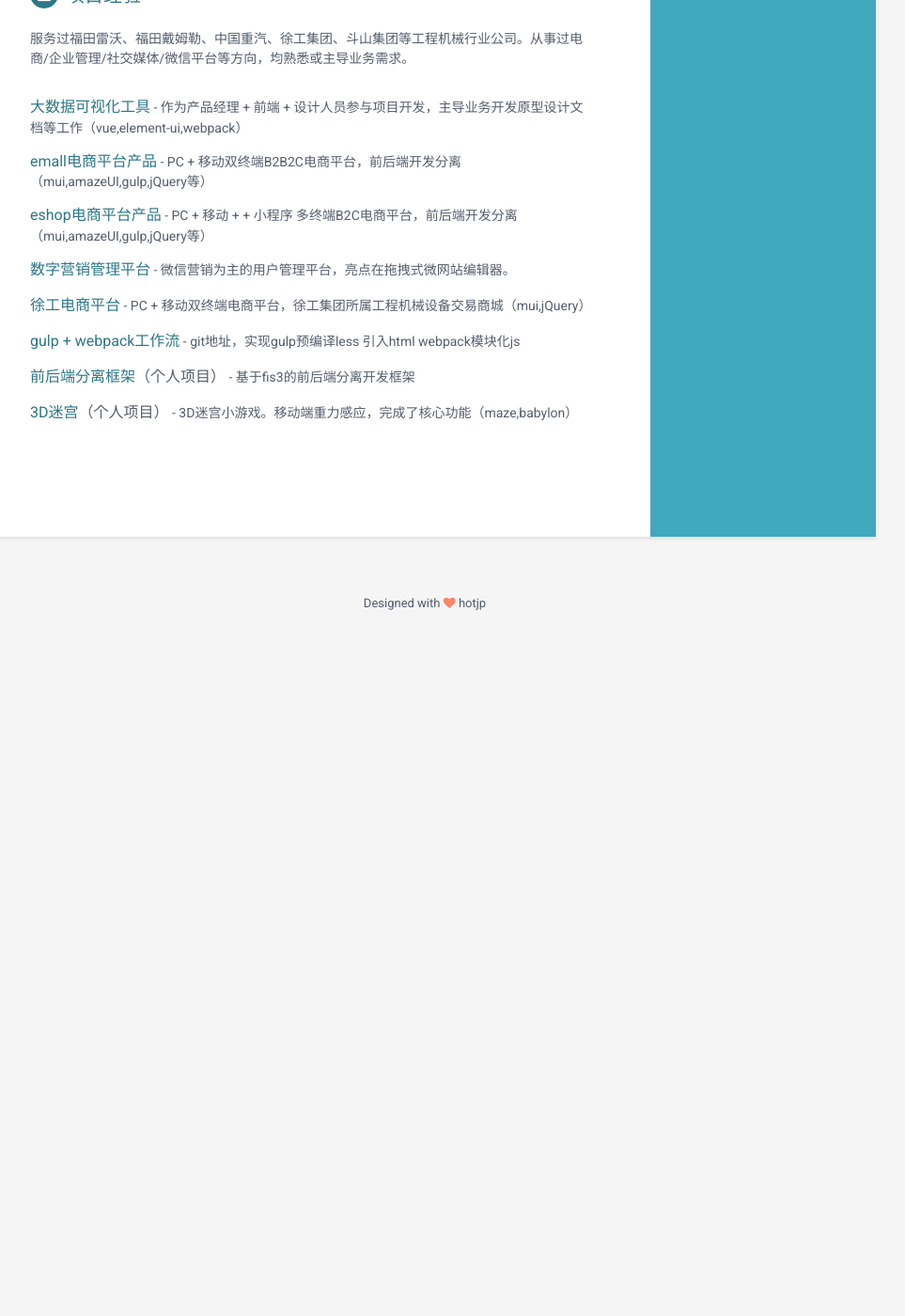
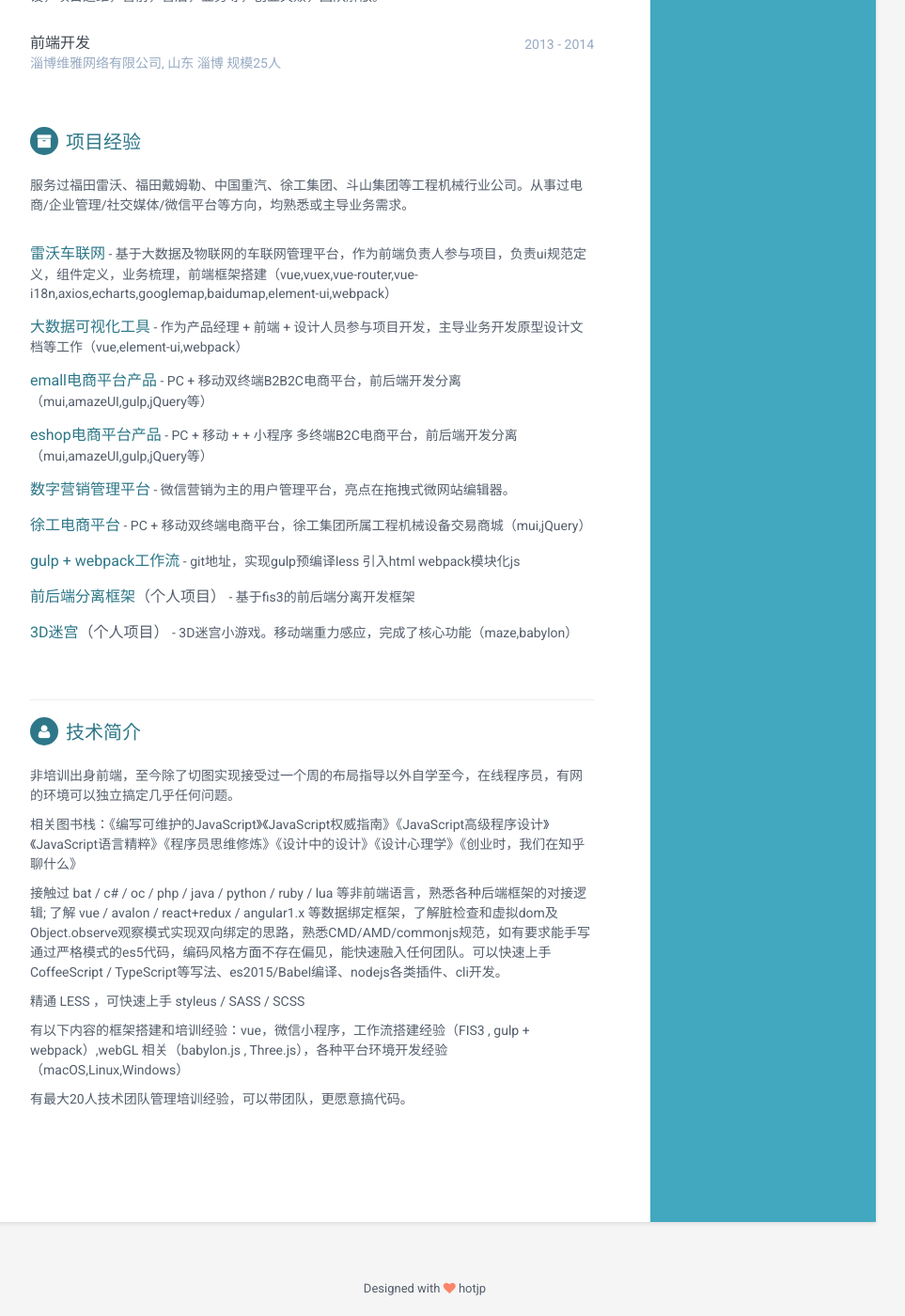
Before and after one commit to hotjp/introduce, a Jekyll site: the page built from index.html, in a window 1280 px wide and 1400 px high, scrolled down 974 px. Shown: the whole window at 94% size, without its empty margins (188-1151 px from the left). Built offline with Jekyll 4.4.1, drawn with Linux system fonts in a browser that asks for light colours; before the commit the page ends 1686 px from its top, so only the background shows below that; some of the changed text lies outside the part shown.

Commit message:
edit page

```diff
--- a/_includes/experience.html
+++ b/_includes/experience.html
@@ -10,8 +10,8 @@
                         <div class="company">山东捷瑞数字科技股份有限公司, 山东 烟台 规模450人</div>
                     </div><!--//meta-->
                     <div class="details">
-                        <!-- <p>提升团队技能水平，定期组织培训，建立前端考核提升制度，定义前端工作职能，组织前端招聘，负责项目前端报价，工时核算，保持前端团队稳定</p>
-                        <p>定义开发框架，主导产品研发，提供多终端解决方案，处理混合app的H5部分，主导电商相关软件开发，推动并实现公司业务开发的前后端分离</p> -->
+                        <p>提升团队技能水平，定期组织培训，建立前端考核提升制度，定义前端工作职能，组织前端招聘，负责项目前端报价，工时核算，保持前端团队稳定</p>
+                        <p>定义开发框架，主导产品研发，提供多终端解决方案，处理混合app的H5部分，主导电商相关软件开发，推动并实现公司业务开发的前后端分离</p>
                     </div><!--//details-->
                 </div><!--//item-->
 
@@ -24,7 +24,7 @@
                         <div class="company">广州维极科技有限公司, 广州 天河 规模60人</div>
                     </div><!--//meta-->
                     <div class="details">
-                        <!-- <p>创业公司，期间占有10%股份，初创（五人）之一，负责产品研发，体验提升，技术培训，团队建设，项目运维，售前，售后，业务等，创业失败，团队解散。</p>   -->
+                        <p>创业公司，期间占有10%股份，初创（五人）之一，负责产品研发，体验提升，技术培训，团队建设，项目运维，售前，售后，业务等，创业失败，团队解散。</p>
 
                     </div><!--//details-->
                 </div><!--//item-->
--- a/_includes/projects.html
+++ b/_includes/projects.html
@@ -3,6 +3,9 @@
                 <div class="intro">
                     <p>服务过福田雷沃、福田戴姆勒、中国重汽、徐工集团、斗山集团等工程机械行业公司。从事过电商/企业管理/社交媒体/微信平台等方向，均熟悉或主导业务需求。</p>
                 </div><!--//intro-->
+                <div class="item">
+                    <span class="project-title"><a href="#">雷沃车联网</a></span> - <span class="project-tagline">基于大数据及物联网的车联网管理平台，作为前端负责人参与项目，负责ui规范定义，组件定义，业务梳理，前端框架搭建（vue,vuex,vue-router,vue-i18n,axios,echarts,googlemap,baidumap,element-ui,webpack）</span>
+                </div><!--//item-->
                 <div class="item">
                     <span class="project-title"><a href="http://119.254.90.252:8093/dataviz/#/">大数据可视化工具</a></span> - <span class="project-tagline">作为产品经理 + 前端 + 设计人员参与项目开发，主导业务开发原型设计文档等工作（vue,element-ui,webpack）</span>
                 </div><!--//item-->
--- a/_includes/skills.html
+++ b/_includes/skills.html
@@ -100,14 +100,14 @@
     </div>
 </section> -->
 <!--//skills-section-->
-<!-- <section class="section summary-section">
-    <p><i>以上内容是便于HR快速匹配招聘需求，以下内容给即将技术面试的相关负责人浏览。</i>
+<section class="section summary-section">
+    <!-- <p><i>以上内容是便于HR快速匹配招聘需求，以下内容给即将技术面试的相关负责人浏览。</i> -->
     </p>
     <hr>
     <h2 class="section-title"><i class="fa fa-user"></i>技术简介</h2>
     <div class="summary">
 
-        <p>非培训出身前端，至今除了切图实现接受过一个周的指导以外自学至今，在线程序员，有网的环境可以独立搞定几乎任何问题。
+        <p>非培训出身前端，至今除了切图实现接受过一个周的布局指导以外自学至今，在线程序员，有网的环境可以独立搞定几乎任何问题。
         </p>
         <p>相关图书栈：《编写可维护的JavaScript》《JavaScript权威指南》《JavaScript高级程序设计》《JavaScript语言精粹》《程序员思维修炼》《设计中的设计》《设计心理学》《创业时，我们在知乎聊什么》
         </p>
```
Also changed, not shown: other parts of _includes/skills.html (+4 -4 lines).
